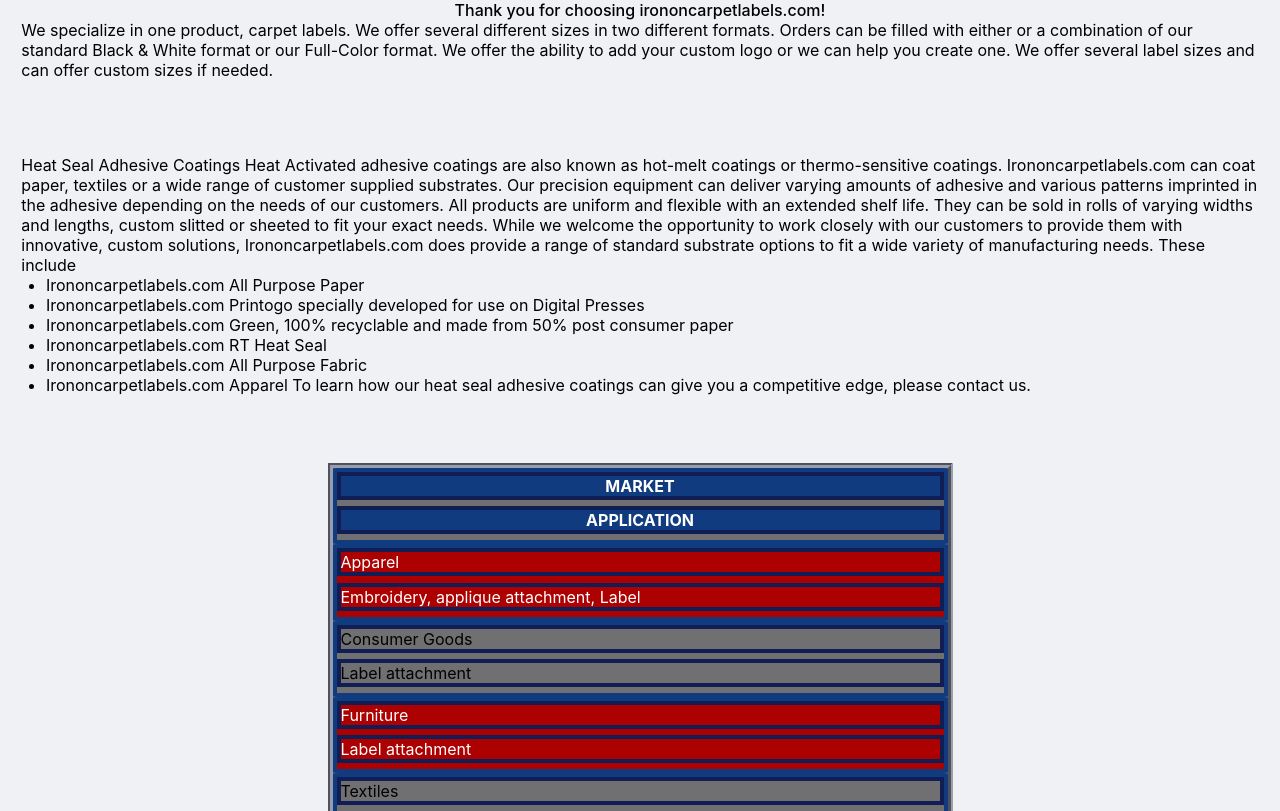
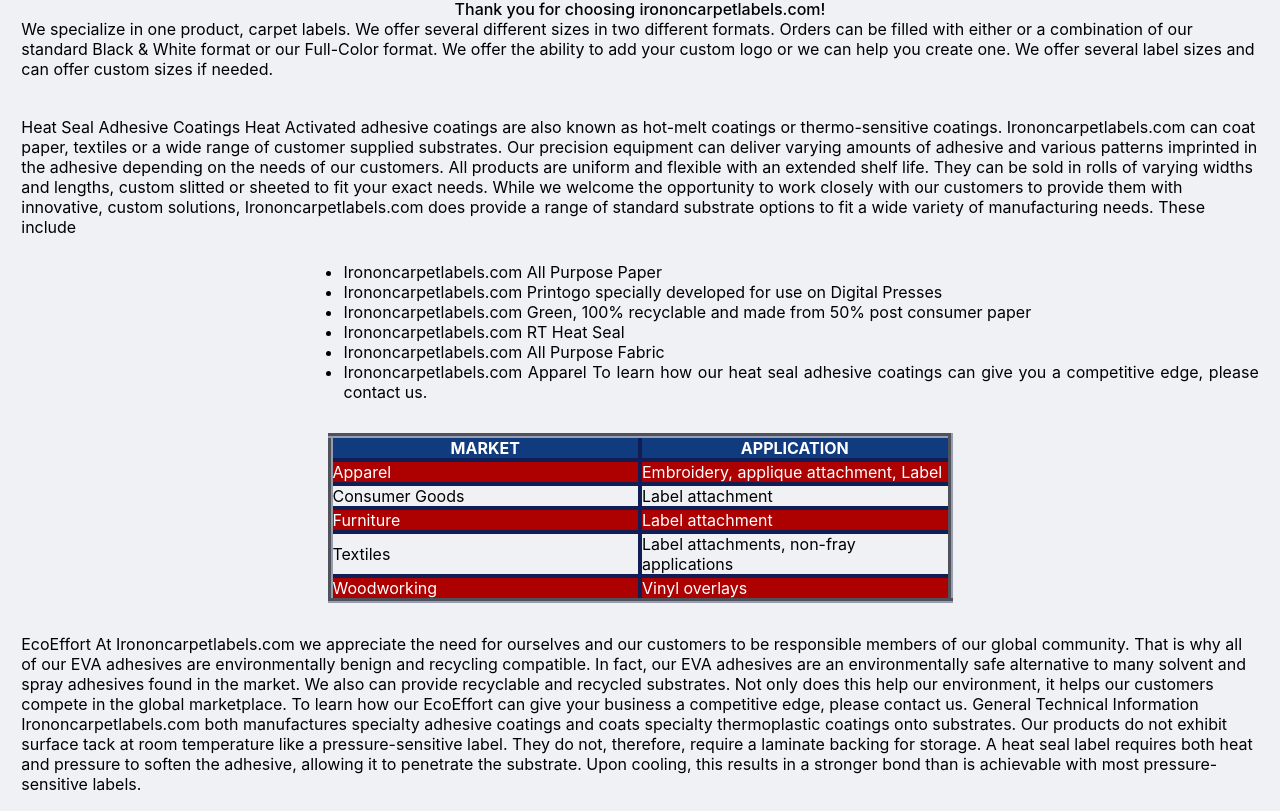
Before and after one commit to 303dog/churchform, a React (Create React App) app: page / in a window 1280 px wide. Shown: the part 849-1660 px from the top of the page. Built offline with nearby package versions, Linux system fonts and the light colour scheme.

Commit message:
responsive css form

```diff
--- a/src/App.css
+++ b/src/App.css
@@ -1,4 +1,3 @@
-Link {
-    display: block;
-    align-items: center;
+html {
+    max-width: auto;
 }
--- a/src/App.js
+++ b/src/App.js
@@ -13,6 +13,7 @@
 import ProductCard from "./component/ProductCard";
 import MyGallery from "./reusable/gallery";
 import Promo from './reusable/promo'
+import './App.css'
 
 function App() {
   return (
--- a/src/component/ContactUs.css
+++ b/src/component/ContactUs.css
@@ -65,7 +65,8 @@
     display: flex;
   }
 
-  @media screen and (max-width: 600px) {
+  @media screen and (max-width: 600px),
+  (min-device-width: 500px) and (max-device-width: 1024px) {
     .request__container,
     .request__input, textarea {
 
--- a/src/component/Layout.css
+++ b/src/component/Layout.css
@@ -10,10 +10,15 @@
 .p__lead {
   text-align: center;
   font-weight: 500;
+  margin-top:  2%;
 }
 
 li, ul {
-  margin-left: 1%;
+  margin-left: 14%;
+}
+
+ul {
+  margin-top: 2%;
 }
 
 .layout__container {
@@ -28,15 +33,15 @@
 .layout__section {
   margin: auto;
   padding: 0.5%;
-  margin-bottom: 5%;
-  margin-top:  4%;
+  margin-bottom: 4%;
+  margin-top:  2%;
 }
 
 .layout__article {
   margin: auto;
   padding: 0.5%;
-  margin-bottom: 5%;
-  margin-top:  4%;
+  margin-bottom: 2%;
+  margin-top:  2%;
 }
 
 #product__application {
@@ -67,7 +72,7 @@
   text-align: left;
 }
 
-@media only screen and (max-width: 600px) {
+@media only screen and (max-width: 700px) {
   /* Force table to not be like tables anymore */
 
   thead,
@@ -113,4 +118,8 @@
     padding-right: 10px;
     white-space: nowrap;
   }
+
+  li, ul {
+    margin-left: 2%;
+  }
 }
--- a/src/component/OrderedItem.css
+++ b/src/component/OrderedItem.css
@@ -74,8 +74,7 @@
   text-align: center;
 }
 
-@media only screen and (max-width: 600px),
-  (min-device-width: 500px) and (max-device-width: 1024px) {
+@media only screen and (max-width: 600px) {
   /* Force table to not be like tables anymore */
   table,
   thead,
--- a/src/component/ProductCard.css
+++ b/src/component/ProductCard.css
@@ -221,13 +221,9 @@
       transition: 0.5s;
     }
 
-    .btn__checkout span:after {
-      content: '\00bb';
-      position: absolute;
-      opacity: 0;
-      top: 0;
-      right: -20px;
-      transition: 0.5s;
+    .btn__checkout {
+      margin-bottom: 5%;
+      margin-top: 5%;
     }
 
     .btn__checkout:hover span {
```
